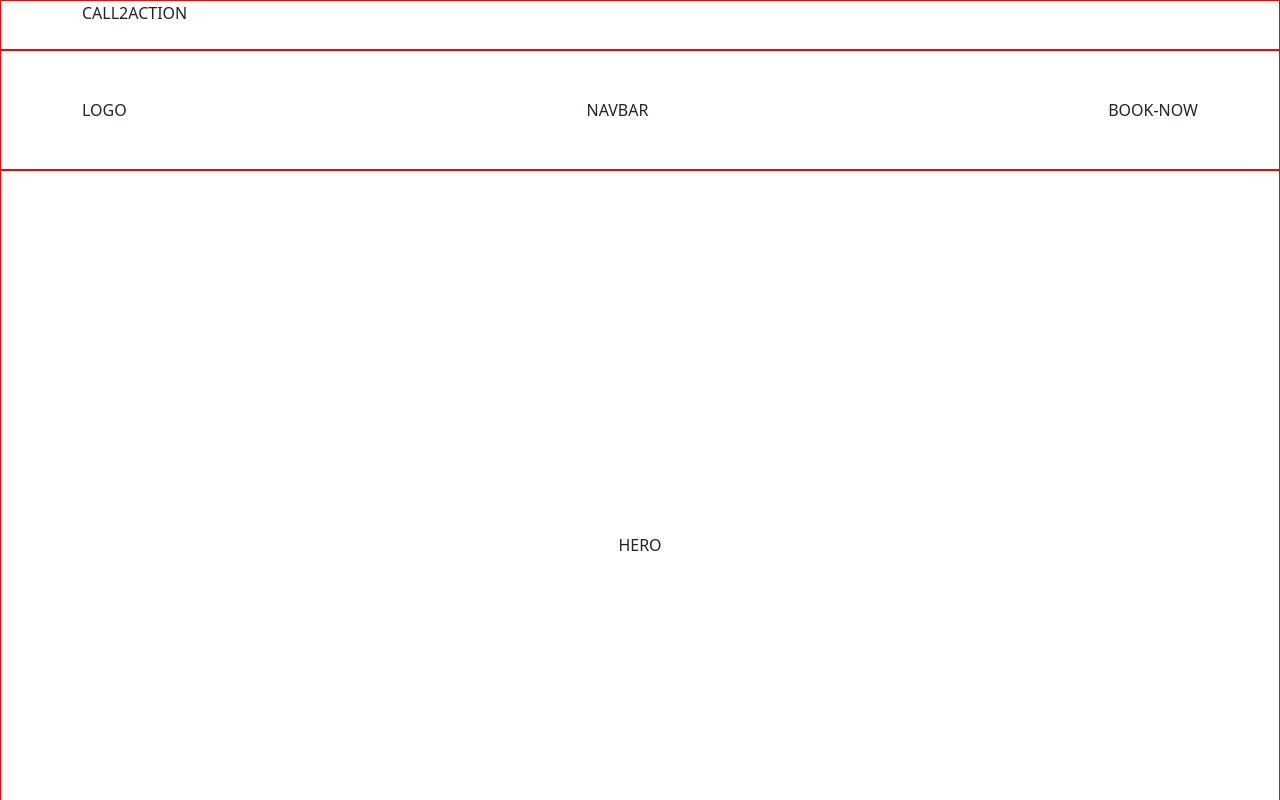
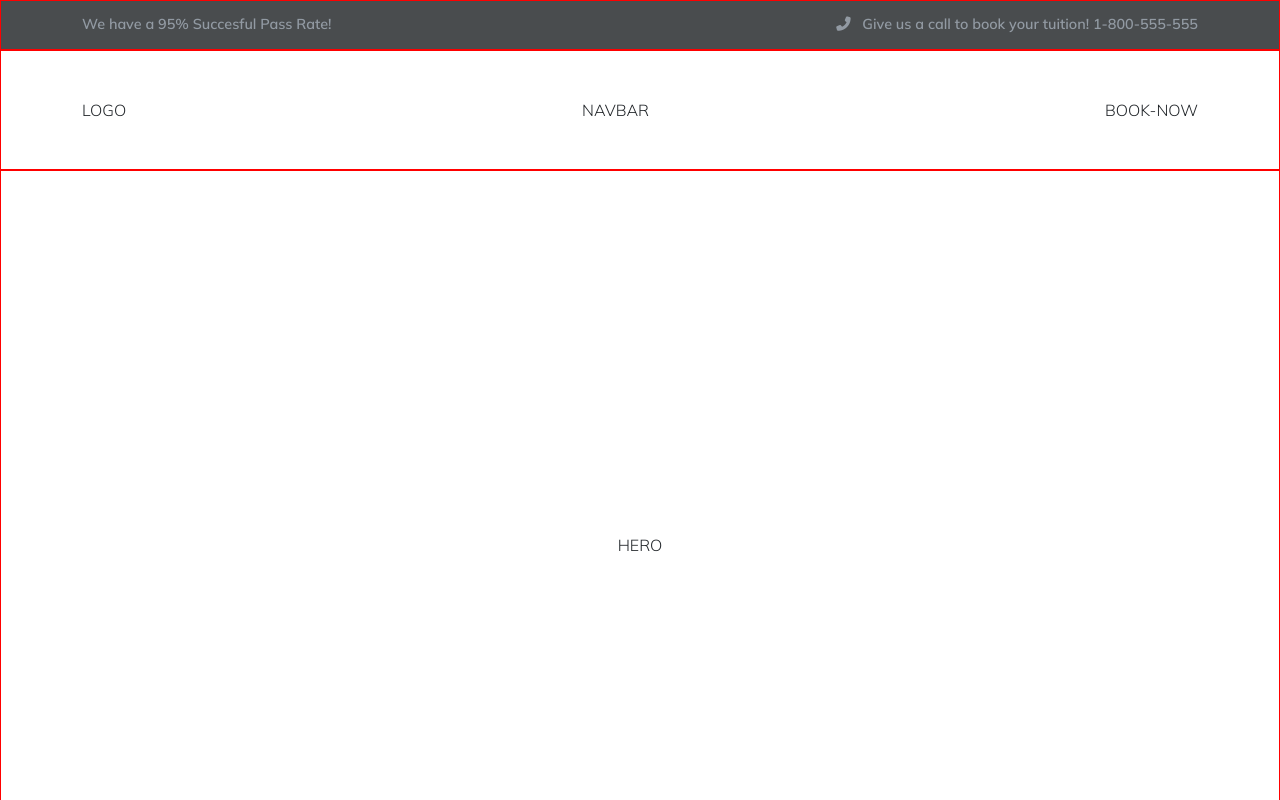
Before and after one commit to nicolozibra1/proj-html-vuejs, a Vue app: page / in a window 1280 px wide. Shown: the top 800 px of the page. Built offline with nearby package versions, Linux system fonts and the light colour scheme.

Commit message:
HeaderComponent-added-call2action

```diff
--- a/src/assets/styles/general.scss
+++ b/src/assets/styles/general.scss
@@ -5,3 +5,9 @@ $fa-font-path: '../webfonts';
 @import '@fortawesome/fontawesome-free/scss/solid.scss';
 
 @import 'bootstrap/scss/bootstrap';
+
+@import url('https://fonts.googleapis.com/css2?family=Mulish:wght@300;600;700;800&display=swap');
+
+body{
+    font-family: 'Mulish', sans-serif;
+}
--- a/src/assets/styles/partials/_variables.scss
+++ b/src/assets/styles/partials/_variables.scss
@@ -0,0 +1,6 @@
+/* Color styles */
+$mywhite: #FFFFFF;
+$mygreen: #7ABC64;
+$mylightGrey: #F6F6F6;
+$mygrey: #929AA3;
+$mydarkGrey: #494C4E;
--- a/src/components/HeaderComponent.vue
+++ b/src/components/HeaderComponent.vue
@@ -1,7 +1,8 @@
 <template>
    <div class="call2action">
-        <div class="container">
-            CALL2ACTION
+        <div class="container h-100 d-flex justify-content-between align-items-center">
+            <span>We have a 95% Succesful Pass Rate!</span>
+            <span><i class="fa-solid fa-phone-flip pe-2"></i> Give us a call to book your tuition! 1-800-555-555 </span>
         </div>
    </div>
    <header>
@@ -32,10 +33,21 @@ import { store } from '../data/store';
 </script>
 
 <style lang="scss" scoped>
+@use '../assets/styles/partials/variables' as *;
     .call2action{
         height: 50px;
-        width: 100%;
+        background-color: $mydarkGrey;
         border: 1px solid red;
+        span{
+            color: $mygrey;
+            font-size: 0.9rem;
+            font-weight: 600;
+        }
+        &:hover{
+            cursor: pointer;
+        }
+
+
     }
 
     header{
```
